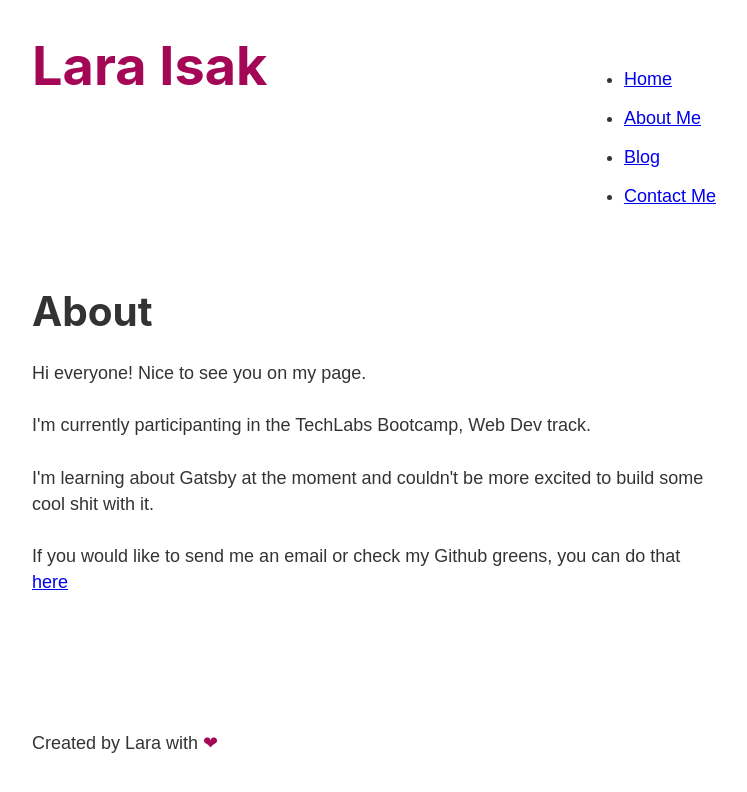
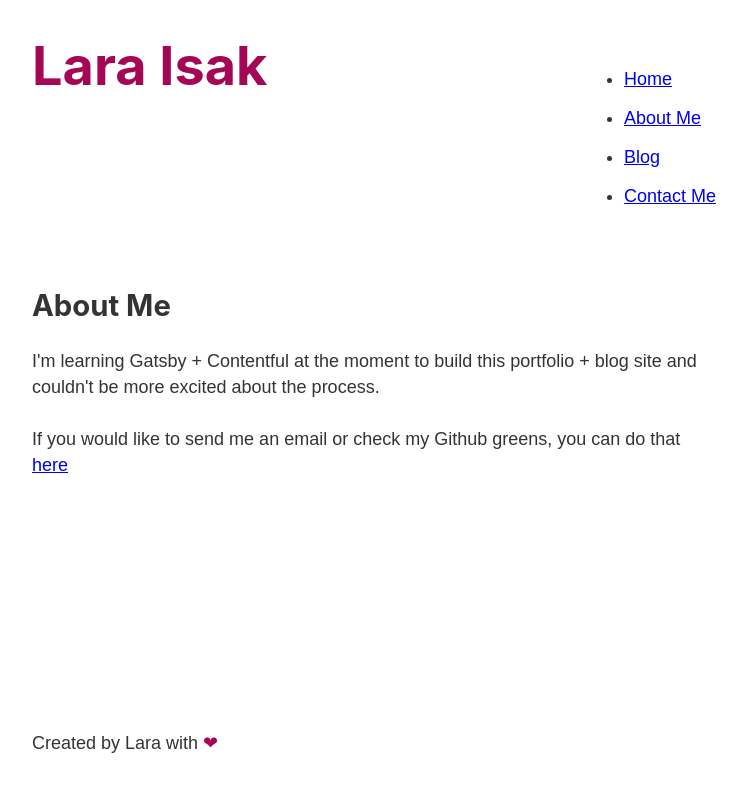
Before and after one commit to lara-isak/hello-gatsby, a Gatsby site: page /about in a window 1280 px wide. Shown: the whole page, without its empty margins (266-1013 px from the left). Built offline with nearby package versions, Linux system fonts and the light colour scheme; Gatsby itself is replaced by a stand-in of ours.

Commit message:
💄 style: update text on the about me page

```diff
--- a/src/pages/about.js
+++ b/src/pages/about.js
@@ -6,11 +6,8 @@ const AboutPage = () => {
   return (
     <div>
       <Layout>
-        <h1>About</h1>
-        <p>Hi everyone! Nice to see you on my page.</p>
-        <p>I'm currently participanting in the TechLabs Bootcamp, Web Dev track.</p>
-        <p>I'm learning about Gatsby at the moment and couldn't be more excited to build some
-        cool shit with it.</p>
+        <h2>About Me</h2>
+        <p>I'm learning Gatsby + Contentful at the moment to build this portfolio + blog site and couldn't be more excited about the process.</p>
         <p>If you would like to send me an email or check my Github greens,
         you can do that <Link to="/contact">here</Link></p>
       </Layout>
```
